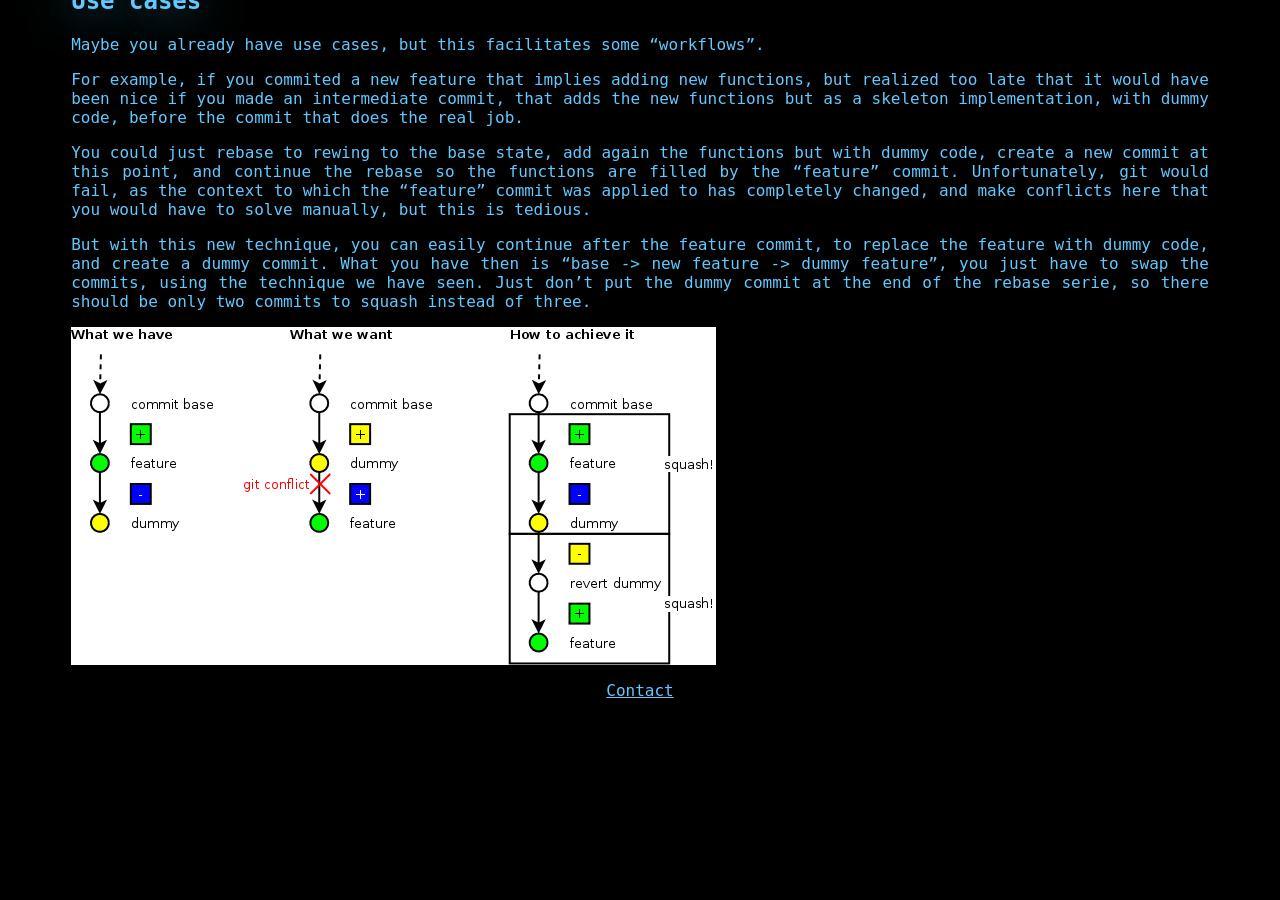
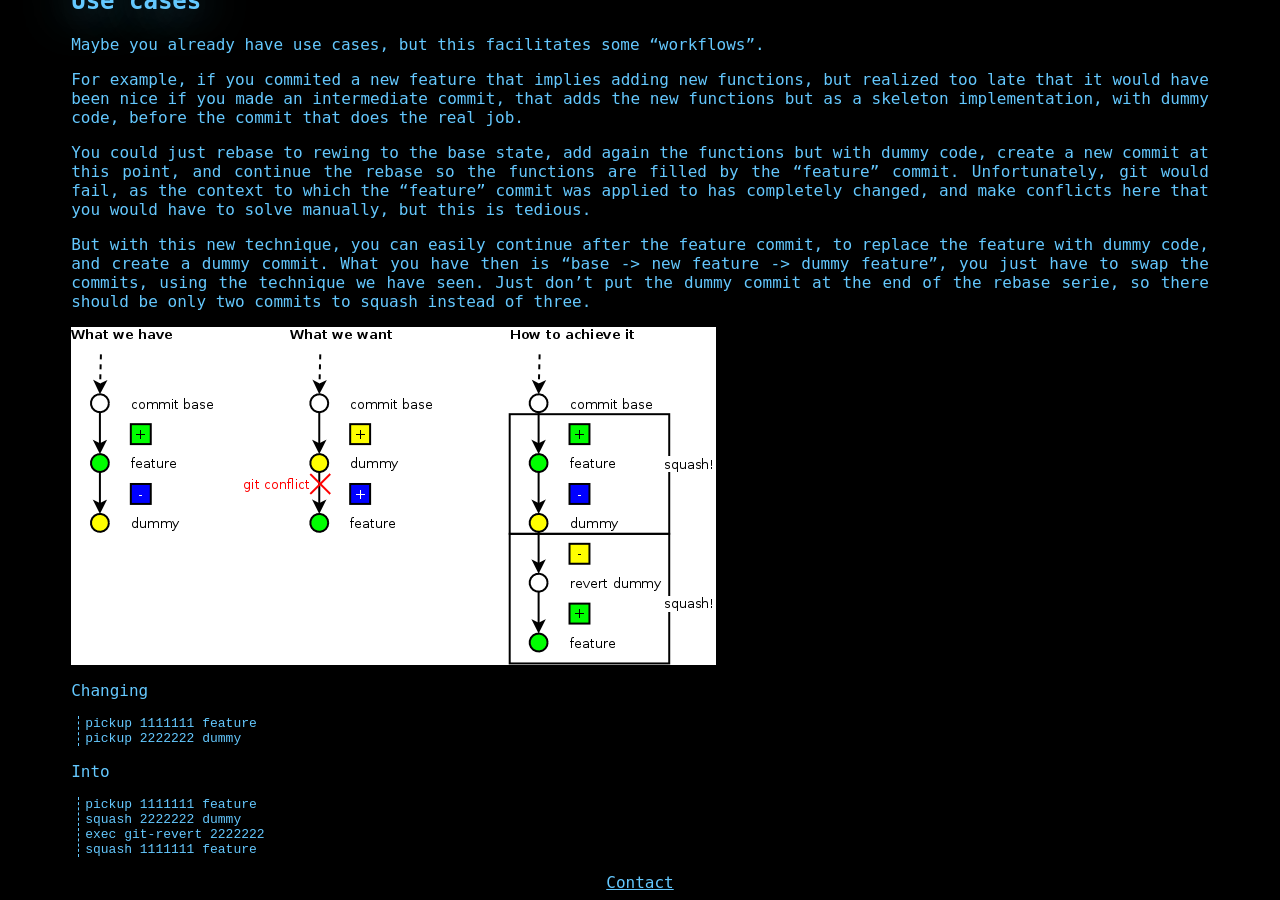
Before and after one commit to hydrargyrum/hydrargyrum.github.io, a Jekyll site: the page built from misc/git-tips.md, in a window 1280 px wide and 900 px high, scrolled down 1643 px. Built offline with Jekyll 4.4.1, drawn with Linux system fonts in a browser that asks for light colours; Markdown is read by kramdown in place of the engine named in the settings; before the commit the page ends 2351 px from its top, so only the background shows below that.

Commit message:
git-tips: add the rebase todo file example

```diff
--- a/misc/git-tips.md
+++ b/misc/git-tips.md
@@ -71,3 +71,15 @@ You could just rebase to rewing to the base state, add again the functions but w
 But with this new technique, you can easily continue after the feature commit, to replace the feature with dummy code, and create a dummy commit. What you have then is "base -> new feature -> dummy feature", you just have to swap the commits, using the technique we have seen. Just don't put the dummy commit at the end of the rebase serie, so there should be only two commits to squash instead of three.
 
 ![moving a dummy commit](git-dummy.png)
+
+Changing
+
+	pickup 1111111 feature
+	pickup 2222222 dummy
+
+Into
+
+	pickup 1111111 feature
+	squash 2222222 dummy
+	exec git-revert 2222222
+	squash 1111111 feature
```
